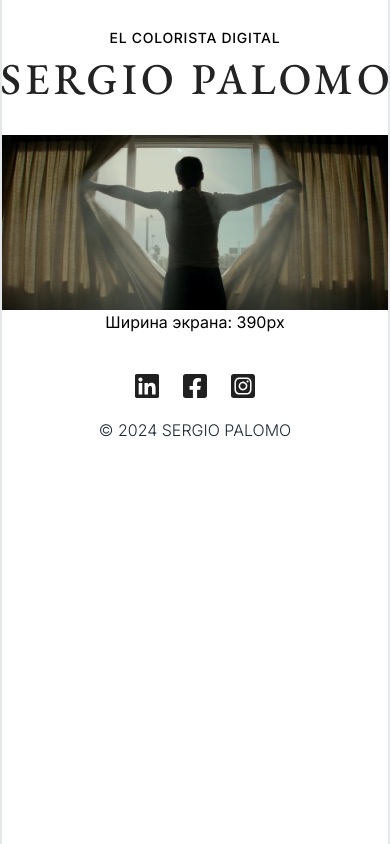
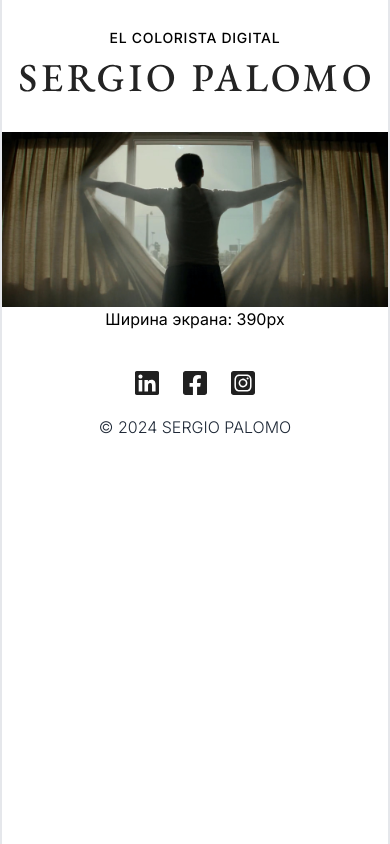
Before and after one commit to GolubFF/sergio-palomo, a Next.js app: page / in a window 390 px wide. Built offline with nearby package versions, Linux system fonts and the light colour scheme.

Commit message:
second++++ commit

```diff
--- a/app/components/logo.tsx
+++ b/app/components/logo.tsx
@@ -4,7 +4,7 @@ export default function Logo() {
     return (
         <div className={'pt-[28px] flex flex-col items-center gap-4'}>
             <h2 className='text-sm uppercase tracking-wider font-medium'>el colorista digital</h2>
-            <div className='md:w-[400px] ssm:w-[300px]'>
+            <div className='md:w-[400px] ssm:w-[350px]'>
                 <Image
                     width="0"
                     height="0"
--- a/tailwind.config.ts
+++ b/tailwind.config.ts
@@ -8,7 +8,7 @@ const config: Config = {
   ],
   theme: {
     screens: {
-      'ssm': '400px',
+      'ssm': '390px',
 
       // => @media (min-width: 640px) { ... }
       'sm': '640px',
```
